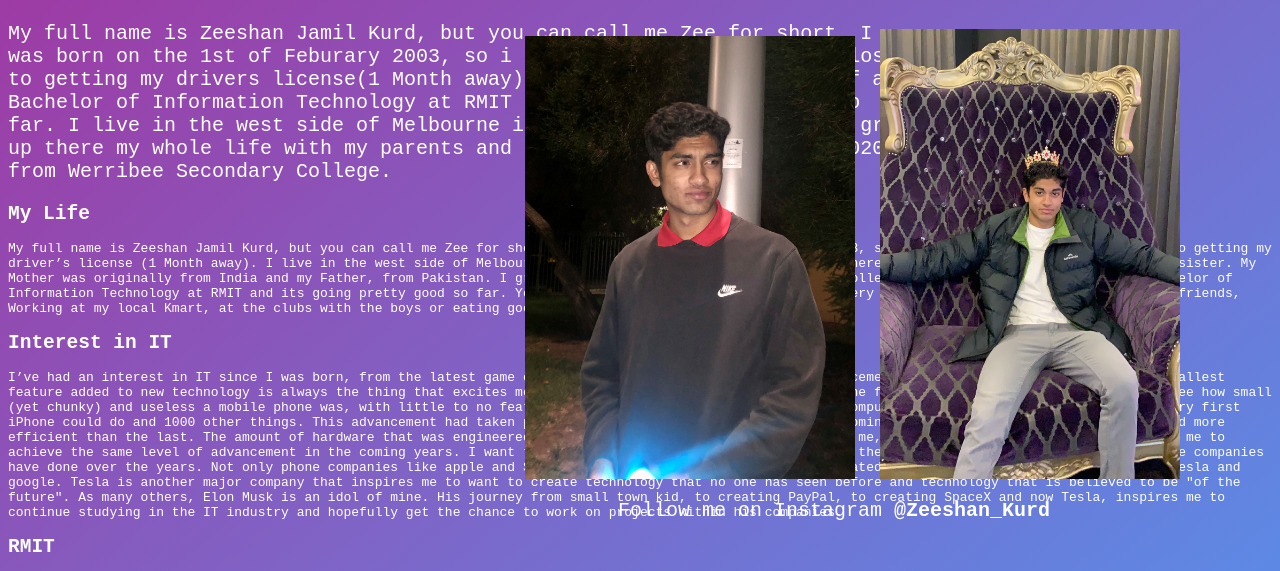
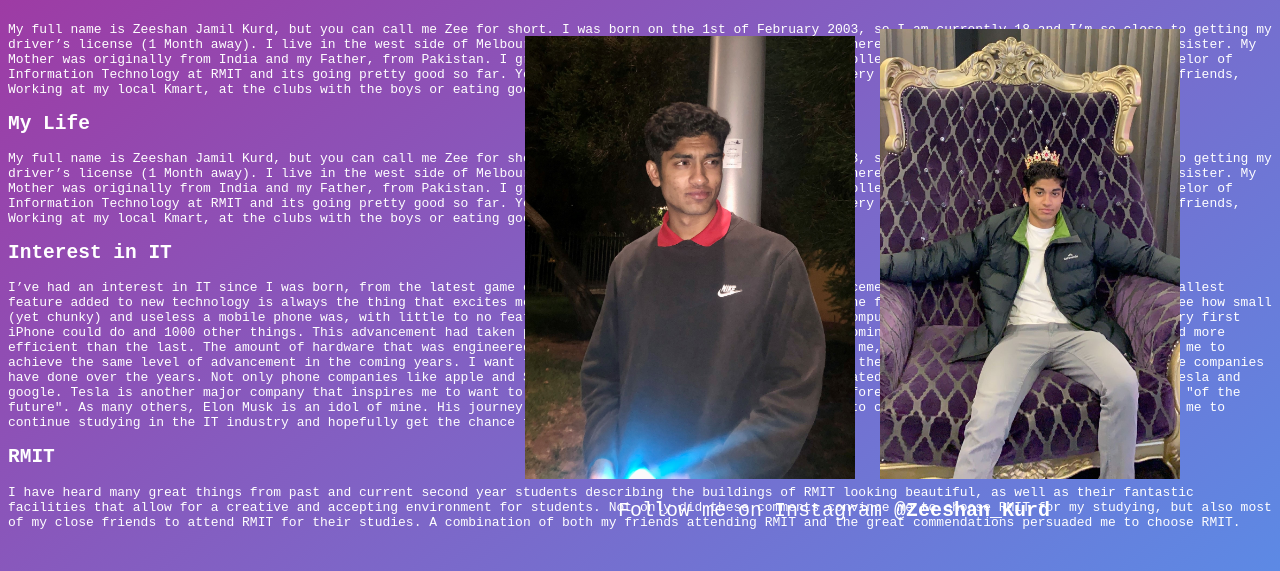
Before and after one commit to Zeeshan-Kurd/Assignment-1, a plain HTML site: page index.html in a window 1280 px wide. Shown: the part 221-792 px from the top of the page. Drawn offline with Linux system fonts and the light colour scheme.

Commit message:
Update index.html

```diff
--- a/index.html
+++ b/index.html
@@ -14,13 +14,7 @@
  <h2 style= text-align:center;> Contact me if you want</h2>
  <h2 style= text-align:center;> |  S3901342@student.rmit.edu.au   |</h2>
  <h2 style=font-size:30px;> My life: </h2>
- <p style=font-size:20px;> My full name is Zeeshan Jamil Kurd, but you can call me Zee for short. I
- <br>was born on the 1st of Feburary 2003, so i am currently 18 and im so close
- <br> to getting my drivers license(1 Month away).I am doing my first year of a
- <br> Bachelor of Information Technology at RMIT and its going
- pretty good so  <br> far. I live in the west side of Melbourne in the suburb of Werribee. I grew
- <br> up there my whole life with my parents and my sister. I graduated in 2020
- <br> from Werribee Secondary College.  </p>
+ <p style=font-size:20px;><p> My full name is Zeeshan Jamil Kurd, but you can call me Zee for short. I was born on the 1st of February 2003, so I am currently 18 and I’m so close to getting my driver’s license (1 Month away). I live in the west side of Melbourne in the suburb of Werribee. I grew up there my whole life with my parents and my sister.  My Mother was originally from India and my Father, from Pakistan. I graduated in 2020 from Werribee Secondary College. I am doing my first year of a Bachelor of Information Technology at RMIT and its going pretty good so far. You can find me doing one of four things every day, in my room playing games with my friends, Working at my local Kmart, at the clubs with the boys or eating good food. </p>
 <img style=width:300px;position:absolute;top:250px;right:100px; src="Kingpin.jpg">
 <img style=width:330px;position:absolute;top:257px;right:425px; src="Me.jpg">
 <p style=position:absolute;top:700px;right:230px;font-size:20px;> Follow me on Instagram <strong>@Zeeshan_Kurd</strong> </p>
```
